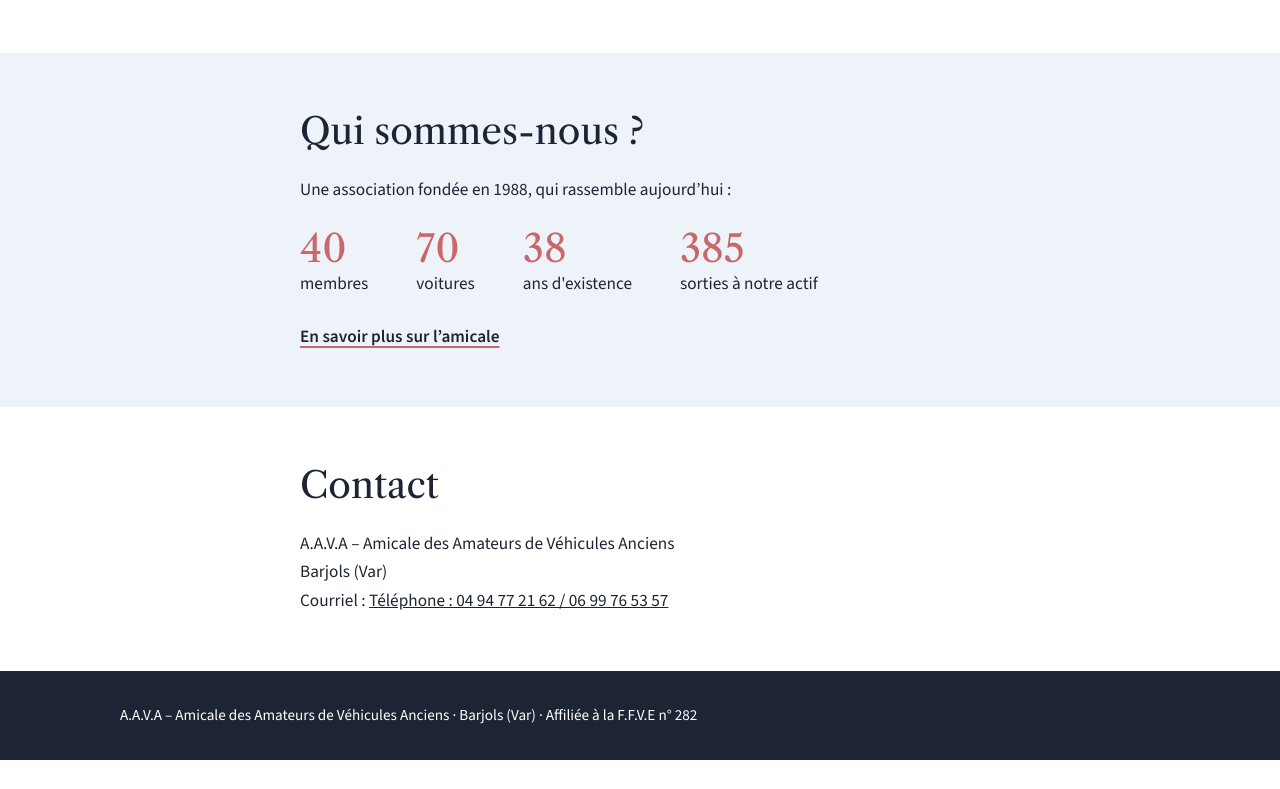
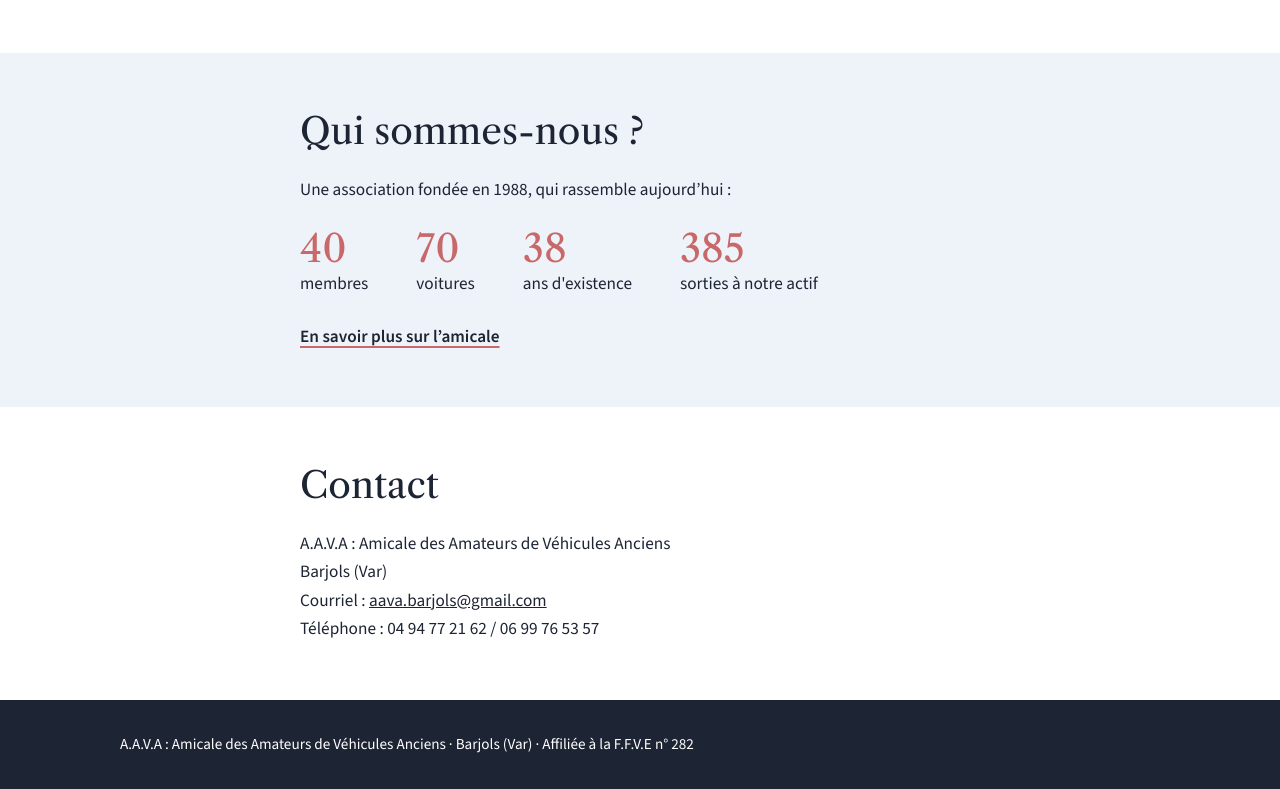
Before and after one commit to cerwad/aava, a plain HTML site: page index.html in a window 1280 px wide. Shown: the part 1337-2126 px from the top of the page. Before the commit the page ends 2097 px from the top, so only its background shows below. Drawn offline with nearby package versions, Linux system fonts and the light colour scheme.

Commit message:
Fixed bug in contact section

```diff
--- a/index.html
+++ b/index.html
@@ -103,15 +103,15 @@
         <section class="block contact" id="contact">
             <div class="wrap narrow">
                 <h2>Contact</h2>
-                <address>A.A.V.A – Amicale des Amateurs de Véhicules Anciens<br>Barjols (Var)<br>
-                    <!-- À COMPLÉTER : adresse postale, téléphone, e-mail -->
-                    Courriel : <a href="mailto:aava.barjols@gmail.com>aava.barjols@gmail.com</a><br>Téléphone :  04 94 77 21 62 / 06 99 76 53 57
+                <address>A.A.V.A : Amicale des Amateurs de Véhicules Anciens<br>Barjols (Var)</br>
+
+                    Courriel : <a href="mailto:aava.barjols@gmail.com">aava.barjols@gmail.com</a><br>Téléphone :  04 94 77 21 62 / 06 99 76 53 57
                 </address>
             </div>
         </section>
     </main>
     <footer>
-        <div class="wrap">A.A.V.A – Amicale des Amateurs de Véhicules Anciens · Barjols (Var) · Affiliée à la F.F.V.E n°
+        <div class="wrap">A.A.V.A : Amicale des Amateurs de Véhicules Anciens · Barjols (Var) · Affiliée à la F.F.V.E n°
             282</div>
     </footer>
     <script src="script.js"></script>
```
